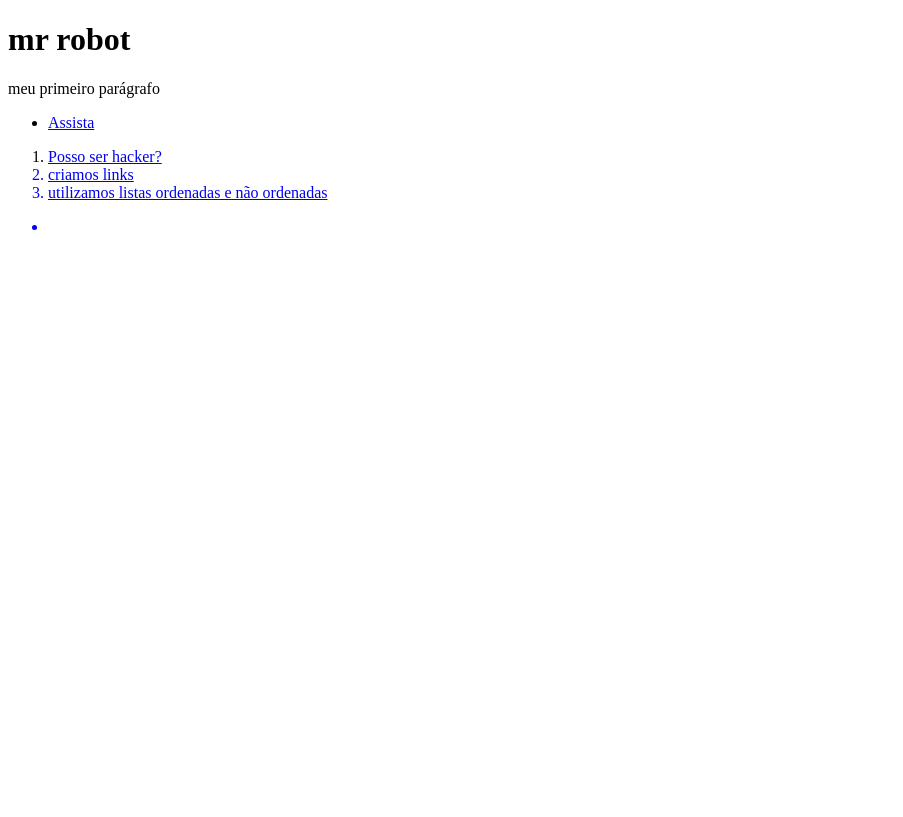
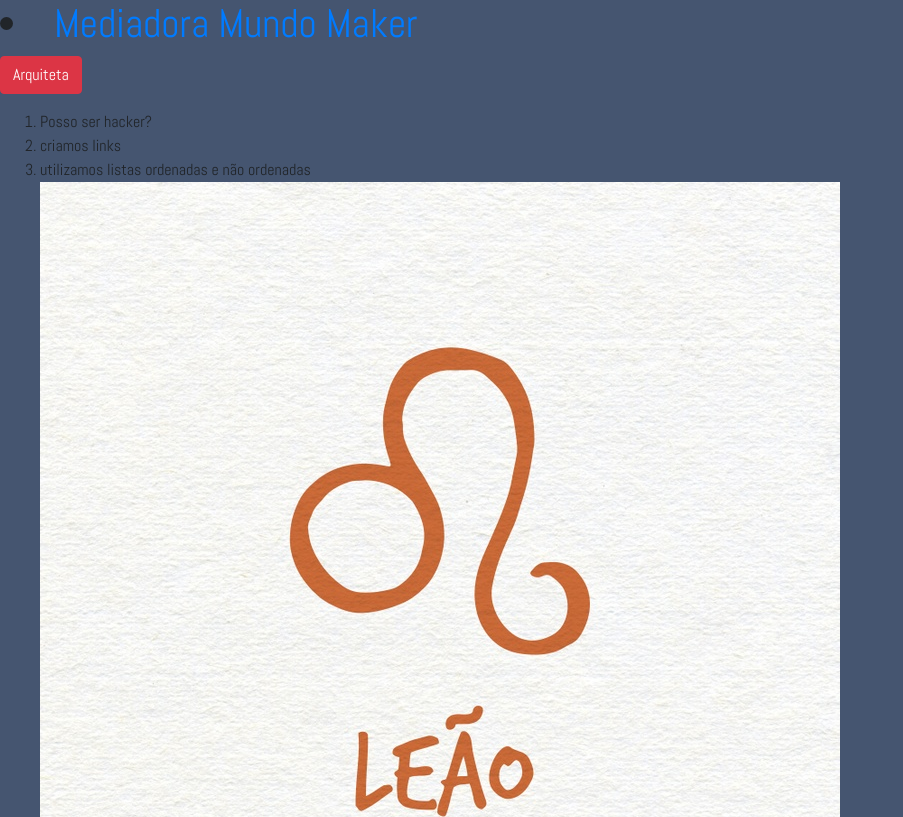
Before and after one commit to GiPaludetti/Tech4teen---prep, a plain HTML site: page index.html in a window 1280 px wide. Shown: the top 817 px of the page, without its empty margins (0-903 px from the left). Drawn offline with nearby package versions, Linux system fonts and the light colour scheme.

Commit message:
adicionamos o css

```diff
--- a/index.html
+++ b/index.html
@@ -2,19 +2,20 @@
 <html>
 <head>
 	<meta charset="UTF-8">
-	<title>Sou Hacker</title>
+
+	<link href="https://fonts.googleapis.com/css?family=Abel" rel="stylesheet">
+	<link rel="stylesheet" href="https://stackpath.bootstrapcdn.com/bootstrap/4.3.1/css/bootstrap.min.css" integrity="sha384-ggOyR0iXCbMQv3Xipma34MD+dH/1fQ784/j6cY/iJTQUOhcWr7x9JvoRxT2MZw1T" crossorigin="anonymous">
+	<link rel="stylesheet" type="text/css" href="style.css">
+	<title>Giovanna Paludetti</title>
 </head>
 <body>
-	<h1> mr robot</h1>
-	<p>meu primeiro parágrafo</p>
-	<ul>
-		<li><a href="https://www.youtube.com/watch?v=xIBiJ_SzJTA">Assista</a></li>
-	</ul>
+	<h1> <li><a href="https://www.mundomaker.cc/">Mediadora Mundo Maker</a></li></h1>
+	<p><button type="button" class="btn btn-danger">Arquiteta</button></p>
 	<ol>
-		<li><a href="O que é?</li>
 		<li>Posso ser hacker?</li>
 		<li>criamos links</li>
 		<li>utilizamos listas ordenadas e não ordenadas</li>
+		<img src="images/099135_Ampliada.jpg"
 	</ol>
 	<ul>
 	 <li></li>
--- /dev/null
+++ b/style.css
@@ -0,0 +1,10 @@
+body {
+	background-color: rgba(69, 85, 112);
+	font-family: 'Abel', sans-serif;
+}
+h1 {
+	font-size: 40px;
+}
+title {
+	font-size: 60px;
+}
```
Also changed, not shown: images/099135_Ampliada.jpg (added).
